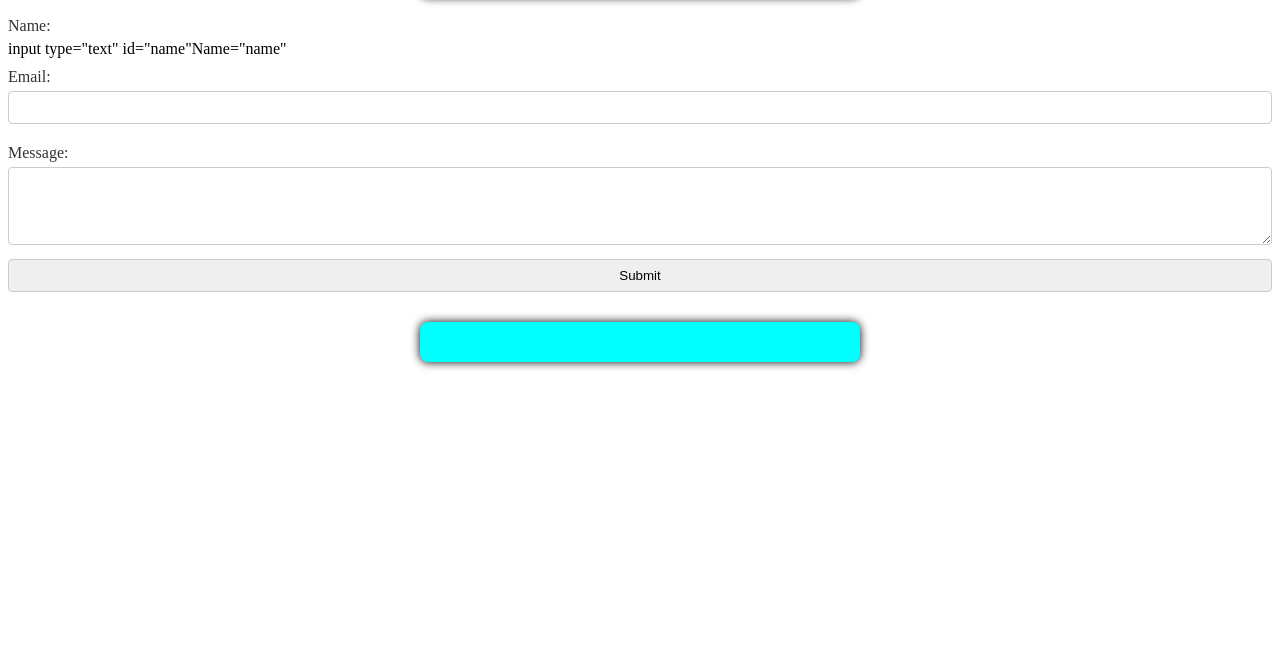
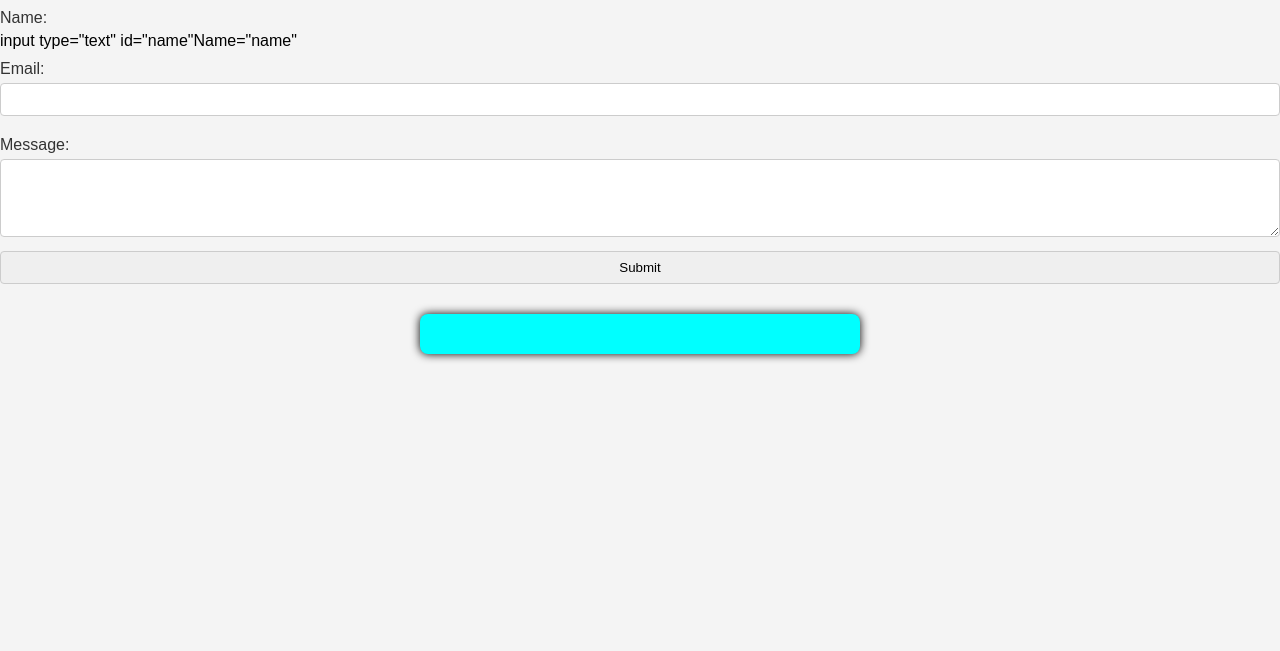
Before and after one commit to Mkangaa/Mkangaa.github.io, a plain HTML site: page Form Example.html in a window 1280 px wide. Shown: the part 149-800 px from the top of the page. Drawn offline with Linux system fonts and the light colour scheme.

Commit message:
changing lines 8

```diff
--- a/Form Example.html
+++ b/Form Example.html
@@ -3,9 +3,9 @@
 <head>
     <title>Contact Us</title>
     <style>
-        <body>{
+        body{
             font-family: Arial, Helvetica, sans-serif;
-         <background-color: #f4f4f4
+         background-color: #f4f4f4;
             margin: 0;
             padding: 0;
         }
```
